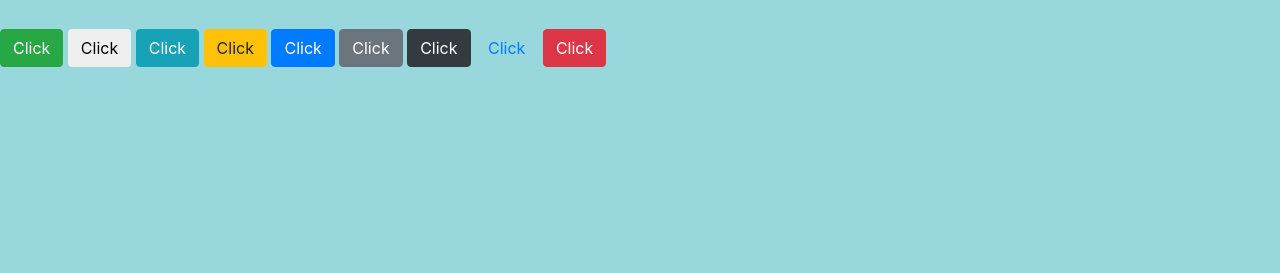
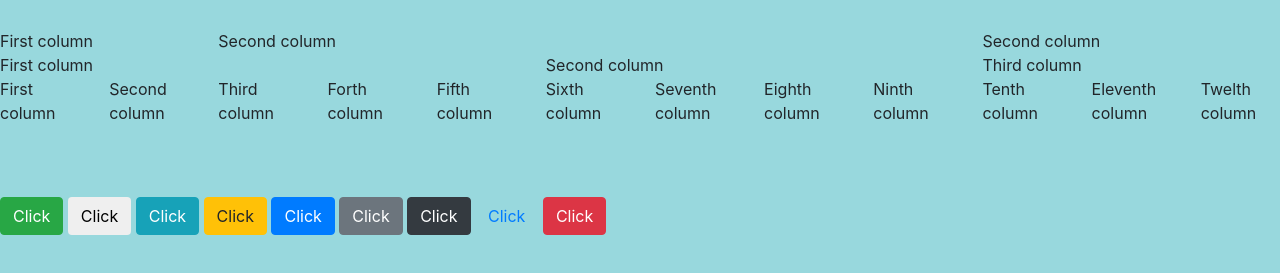
Before and after one commit to ishabarnwal/demo-bootstrap, a plain HTML site: page index.html in a window 1280 px wide. Shown: the part 51-324 px from the top of the page. Drawn offline with nearby package versions, Linux system fonts and the light colour scheme.

Commit message:
updated message

```diff
--- a/index.html
+++ b/index.html
@@ -13,6 +13,39 @@
     <body>
         <p class="h1" style = "text-align: center; color:brown">Bootstrap Demo</p>
         <br>
+        <div>
+            <div class ="row">
+                <div class="col-md-2">First column</div>
+                <div class="col-md-7">Second column</div>
+                <div class="col-md-3">Second column</div>
+            </div>
+        </div>
+        <div>
+            <div class ="row">
+                <div class="col-md-5">First column</div>
+                <div class="col-md-4">Second column</div>
+                <div class="col-md-3">Third column</div>
+            </div>
+        </div>
+        <div>
+            <div class ="row">
+                <div class="col-md-1">First column</div>
+                <div class="col-md-1">Second column</div>
+                <div class="col-md-1">Third column</div>
+                <div class="col-md-1">Forth column</div>
+                <div class="col-md-1">Fifth column</div>
+                <div class="col-md-1">Sixth column</div>
+                <div class="col-md-1">Seventh column</div>
+                <div class="col-md-1">Eighth column</div>
+                <div class="col-md-1">Ninth column</div>
+                <div class="col-md-1">Tenth column</div>
+                <div class="col-md-1">Eleventh column</div>
+                <div class="col-md-1">Twelth column</div>
+            </div>
+        </div>
+
+        <br><br><br>
+        <div>
         <button class="btn btn-success">Click</button>
         <button class="btn btn-default">Click</button>
         <button class="btn btn-info">Click</button>
@@ -22,5 +55,6 @@
         <button class="btn btn-dark">Click</button>
         <button class="btn btn-link">Click</button>
         <button class="btn btn-danger">Click</button>
+    </div>
     </body>
 </html>
```
